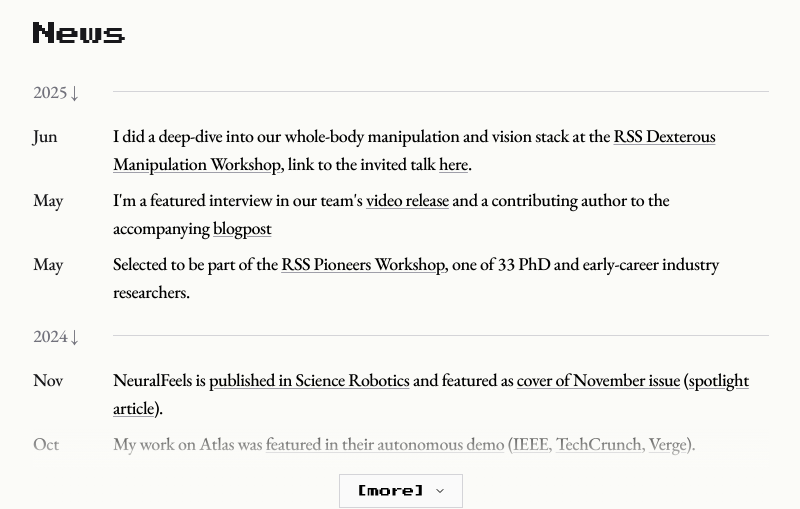
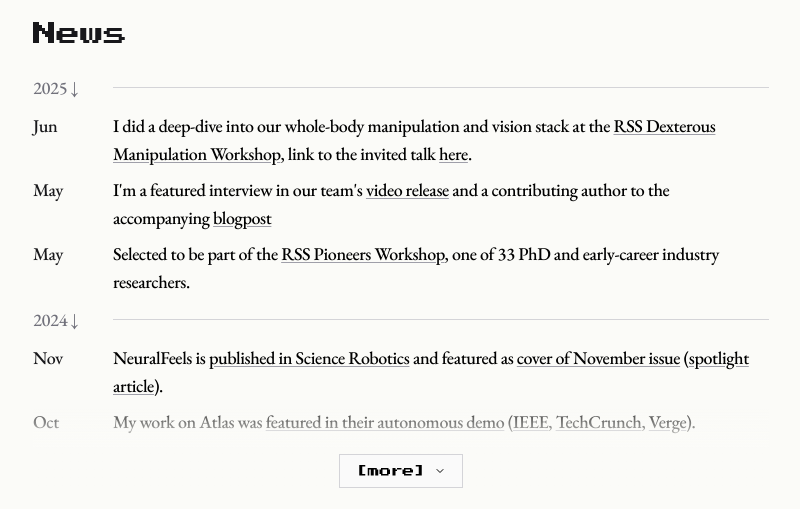
Before and after one commit to suddhu/suddhu.github.io, a Next.js app: page / in a window 1280 px wide. Shown: the part 428-937 px from the top of the page, without its empty margins (239-1039 px from the left). Built offline with nearby package versions, Linux system fonts and the light colour scheme.

Commit message:
style: reduce news spacing and fix misalignment of older updates

```diff
--- a/components/sections/news-section.tsx
+++ b/components/sections/news-section.tsx
@@ -14,17 +14,17 @@ export function NewsSection() {
    transition={TRANSITION_SECTION}
   >
    <h3 className="mb-5 text-2xl font-medium text-zinc-900 dark:text-zinc-100" style={{ fontFamily: 'var(--font-press-start-2p), cursive' }}>News</h3>
-   <div className="space-y-2">
-    <div className="grid grid-cols-1 gap-2">
+   <div className="space-y-1">
+    <div className="grid grid-cols-1 gap-1">
      {/* Year divider */}
-     <div className="flex items-center gap-4 py-2">
+     <div className="flex items-center gap-4 py-1">
       <div className="flex-shrink-0 w-16 text-lg text-zinc-500 dark:text-zinc-400 font-medium">
        2025 ↓
       </div>
       <div className="flex-1 border-t border-zinc-300 dark:border-zinc-700"></div>
      </div>
 
-     <div className="flex gap-4">
+     <div className="flex gap-4 py-0.5">
       <div className="flex-shrink-0 w-16 text-lg text-zinc-900 dark:text-zinc-100 font-medium">
        Jun
       </div>
@@ -40,13 +40,13 @@ export function NewsSection() {
       </div>
      </div>
 
-     <div className="flex gap-4">
+     <div className="flex gap-4 py-0.5">
       <div className="flex-shrink-0 w-16 text-lg text-zinc-900 dark:text-zinc-100 font-medium">
        May
       </div>
       <div className="flex-1 text-lg text-black dark:text-zinc-300">
        I&apos;m a featured interview in our team&apos;s{' '}
-       <a href="https://youtu.be/oe1dke3Cf7I?si=h1efM6LhXF8iPMxO" target="_blank" rel="noopener noreferrer" className="underline decoration-zinc-400 dark:decoration-zinc-600 underline-offset-2 ">
+       <a href="https://youtu.be/oe1dke3Cf7I?si=h1efM6LhF7iPMxO" target="_blank" rel="noopener noreferrer" className="underline decoration-zinc-400 dark:decoration-zinc-600 underline-offset-2 ">
         video release
        </a>{' '}
        and a contributing author to the accompanying{' '}
@@ -56,7 +56,7 @@ export function NewsSection() {
       </div>
      </div>
 
-     <div className="flex gap-4">
+     <div className="flex gap-4 py-0.5">
       <div className="flex-shrink-0 w-16 text-lg text-zinc-900 dark:text-zinc-100 font-medium">
        May
       </div>
@@ -70,14 +70,14 @@ export function NewsSection() {
      </div>
 
      {/* Year divider */}
-     <div className="flex items-center gap-4 py-2">
+     <div className="flex items-center gap-4 py-1">
       <div className="flex-shrink-0 w-16 text-lg text-zinc-500 dark:text-zinc-400 font-medium">
        2024 ↓
       </div>
       <div className="flex-1 border-t border-zinc-300 dark:border-zinc-700"></div>
      </div>
 
-     <div className="flex gap-4">
+     <div className="flex gap-4 py-0.5">
       <div className="flex-shrink-0 w-16 text-lg text-zinc-900 dark:text-zinc-100 font-medium">
        Nov
       </div>
@@ -102,7 +102,7 @@ export function NewsSection() {
      <div className="relative">
       {/* Preview of first hidden update */}
       <div className="pointer-events-none" style={{ opacity: 0.8 }}>
-       <div className="flex gap-4">
+       <div className="flex gap-4 py-0.5">
         <div className="flex-shrink-0 w-16 text-lg text-zinc-900 dark:text-zinc-100 font-medium">
          Oct
         </div>
@@ -328,8 +328,8 @@ export function NewsSection() {
        </div>
       </div>
 
-      <div className="flex gap-4">
-       <div className="flex-shrink-0 w-24 text-base text-zinc-900 dark:text-zinc-100 font-medium">
+      <div className="flex gap-4 py-0.5">
+       <div className="flex-shrink-0 w-16 text-lg text-zinc-900 dark:text-zinc-100 font-medium">
         May
        </div>
        <div className="flex-1 text-lg text-black dark:text-zinc-300">
@@ -389,8 +389,8 @@ export function NewsSection() {
        </div>
       </div>
 
-      <div className="flex gap-4">
-       <div className="flex-shrink-0 w-24 text-base text-zinc-900 dark:text-zinc-100 font-medium">
+      <div className="flex gap-4 py-0.5">
+       <div className="flex-shrink-0 w-16 text-lg text-zinc-900 dark:text-zinc-100 font-medium">
         May
        </div>
        <div className="flex-1 text-lg text-black dark:text-zinc-300">
```
